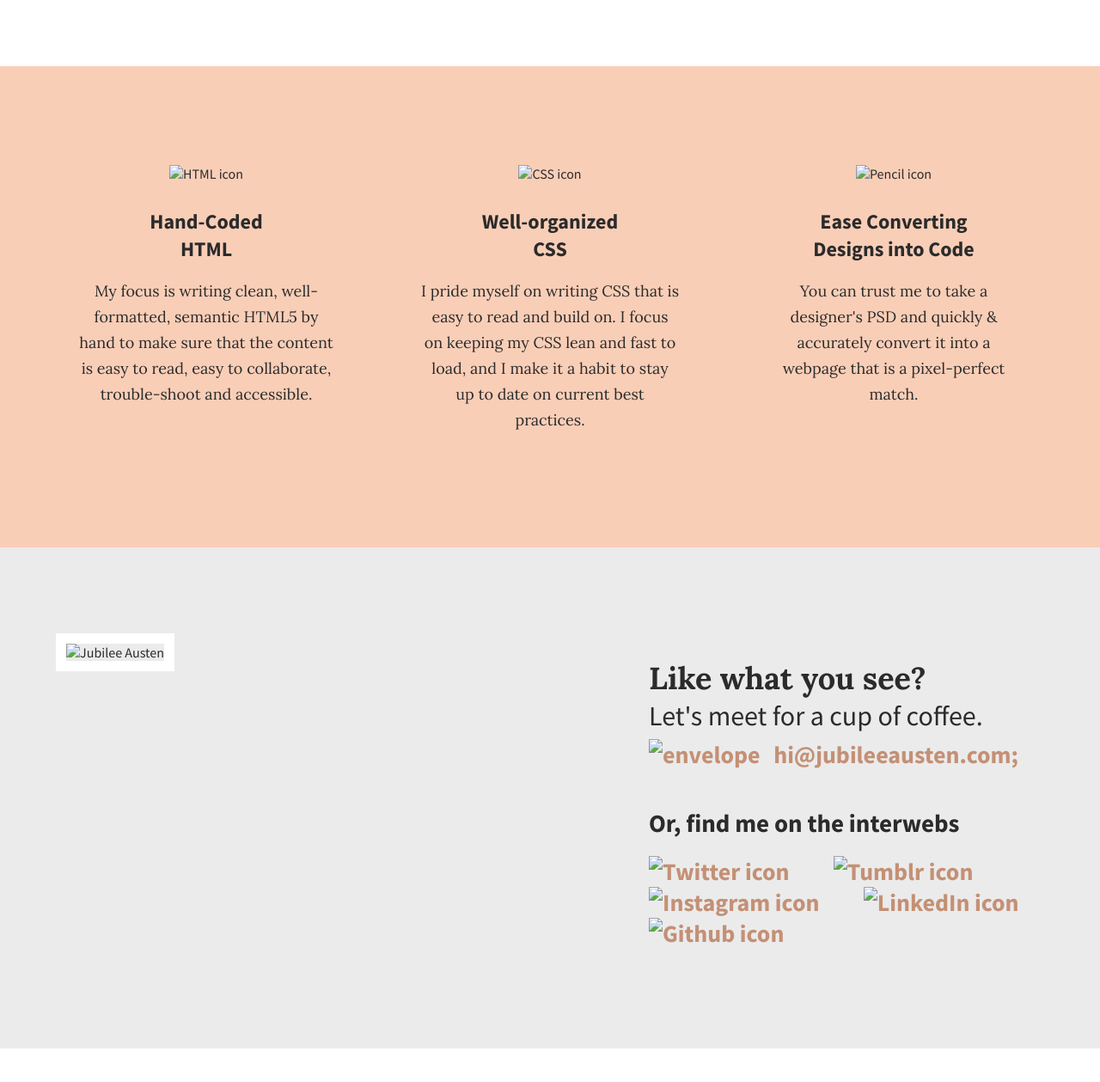
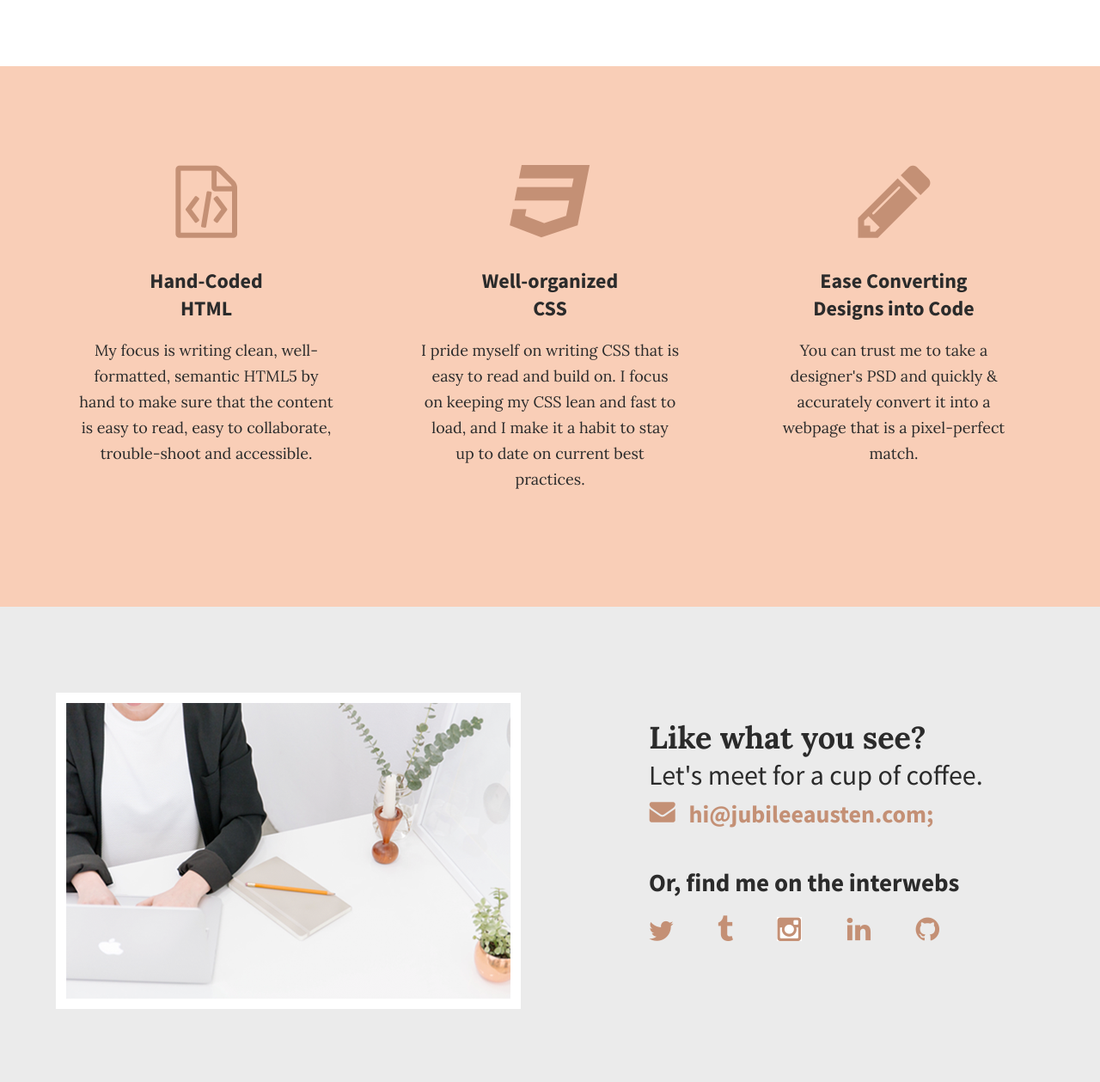
Before and after one commit to Duniko-Reen/My-Portfolio, a plain HTML site: page index.html in a window 1280 px wide. Shown: the part 1311-2570 px from the top of the page at 86% size. Before the commit the page ends 2531 px from the top, so only its background shows below. Drawn offline with Linux system fonts and the light colour scheme; the site is published under a folder, as on GitHub Pages, so addresses that start at the root find nothing.

Commit message:
UPDATED all img links

```diff
--- a/css/main.css
+++ b/css/main.css
@@ -24,7 +24,7 @@ body {
 
 /*HEADER SECTION*/
 header {
-    background-image: url(/img/full-background.png);
+    background-image: url(../img/full-background.png);
     background-position: center;
     background-size: cover;
     height: 800px;
--- a/index.html
+++ b/index.html
@@ -66,7 +66,7 @@
       <section id="work">
         <div class="full-width">
           <div class="third-width">
-            <img src="/img/html-icon.png" alt="HTML icon" />
+            <img src="img/html-icon.png" alt="HTML icon" />
             <h3>Hand-Coded HTML</h3>
             <p>
               My focus is writing clean, well-formatted, semantic HTML5 by hand
@@ -75,7 +75,7 @@
             </p>
           </div>
           <div class="third-width">
-            <img src="/img/css-icon.png" alt="CSS icon" />
+            <img src="img/css-icon.png" alt="CSS icon" />
             <h3>Well-organized CSS</h3>
             <p>
               I pride myself on writing CSS that is easy to read and build on. I
@@ -84,7 +84,7 @@
             </p>
           </div>
           <div class="third-width">
-            <img src="/img/pencil-icon.png" alt="Pencil icon" />
+            <img src="img/pencil-icon.png" alt="Pencil icon" />
             <h3>Ease Converting Designs into Code</h3>
             <p>
               You can trust me to take a designer's PSD and quickly & accurately
@@ -96,13 +96,13 @@
       <footer id="contact">
         <div class="full-width">
           <div class="half-width">
-            <img src="/img/contact-image.png" alt="Jubilee Austen" id="contact-img"/>
+            <img src="img/contact-image.png" alt="Jubilee Austen" id="contact-img"/>
           </div>
           <div class="half-width">
             <h2>Like what you see?</h2>
             <h3 id="email-header">Let's meet for a cup of coffee.</h3>
             <a href="mailto:hi@jubileeausten.com"
-              ><img src="/img/envelope.png" alt="envelope"
+              ><img src="img/envelope.png" alt="envelope"
             id="envelope"/>
             </a>
             <a href="mailto:hi@jubileeausten.com">hi&#64;jubileeausten.com;</a>
@@ -110,27 +110,27 @@
               <ul>
                 <li>
                   <a href="https://twitter.com/?lang=en"
-                    ><img src="/img/twitter-icon.png" alt="Twitter icon"
+                    ><img src="img/twitter-icon.png" alt="Twitter icon"
                   /></a>
                 </li>
                 <li>
                   <a href="https://www.tumblr.com/login"
-                    ><img src="/img/tumbler.png" alt="Tumblr icon"
+                    ><img src="img/tumbler.png" alt="Tumblr icon"
                   /></a>
                 </li>
                 <li>
                   <a href="https://www.instagram.com/"
-                    ><img src="/img/instagram-icon.png" alt="Instagram icon"
+                    ><img src="img/instagram-icon.png" alt="Instagram icon"
                   /></a>
                 </li>
                 <li>
                   <a href="https://www.linkedin.com/"
-                    ><img src="/img/linkedin-icon.png" alt="LinkedIn icon"
+                    ><img src="img/linkedin-icon.png" alt="LinkedIn icon"
                   /></a>
                 </li>
                 <li>
                   <a href="https://github.com/"
-                    ><img src="/img/github-icon.png" alt="Github icon"
+                    ><img src="img/github-icon.png" alt="Github icon"
                   /></a>
                 </li>
               </ul>
```
